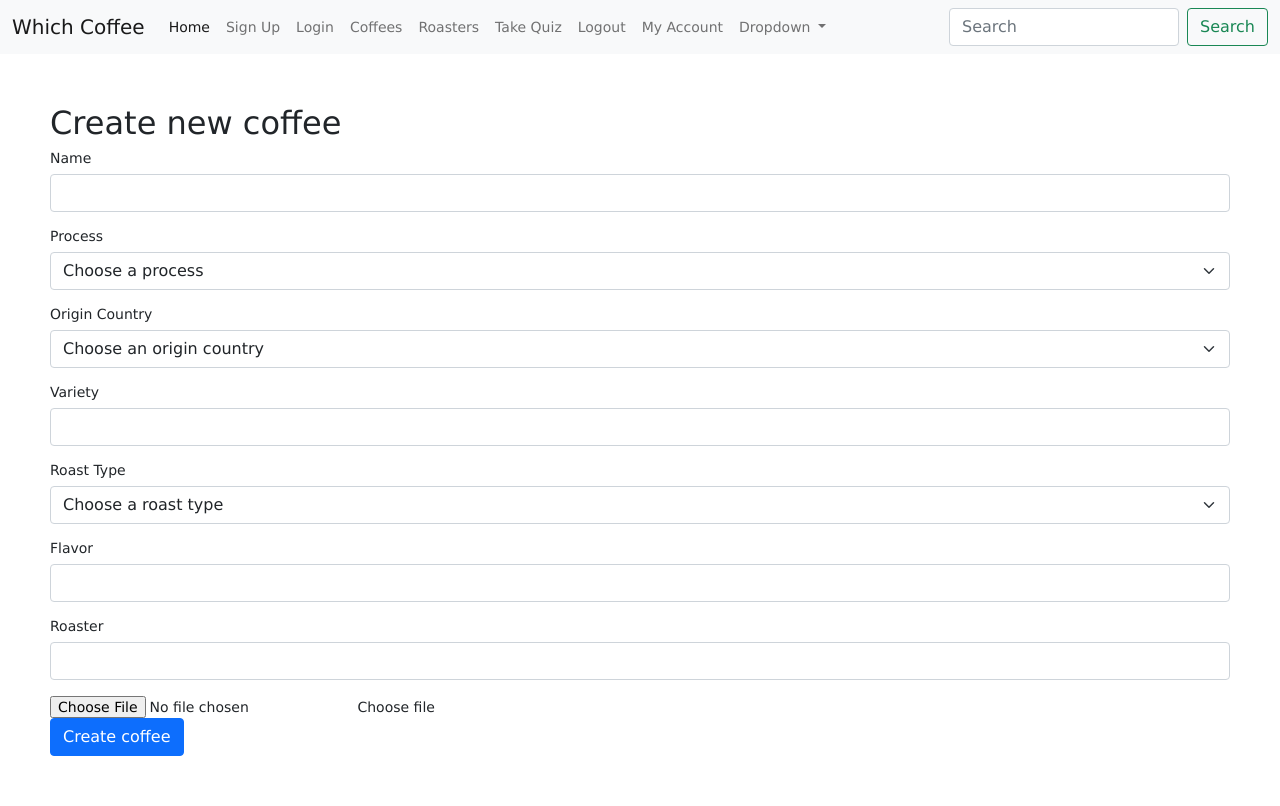
After one commit to karinaglf/ironhack-project-which-coffee, a Node server app: page /coffees/create-coffee in a window 1280 px wide. The commit adds this page. Run offline with Node 20, Linux system fonts and the light colour scheme; some libraries are stand-ins or nearby versions.

Commit message:
Create create coffee view

```diff
--- a/routes/coffee.routes.js
+++ b/routes/coffee.routes.js
@@ -1,29 +1,49 @@
-const router = require("express").Router();
-const Coffee = require("../models/coffee.model")
+const router = require('express').Router();
+const Coffee = require('../models/coffee.model');
 
 // GET - Show all coffees list
 
-router.get("/coffees", (req, res) => {
-
+router.get('/coffees', (req, res) => {
   Coffee.find()
-        .then((coffeesList)=> {
-            res.render("coffees/all-coffees", {coffeesList});
+    .then((coffeesList) => {
+      res.render('coffees/all-coffees', { coffeesList });
     })
-        .catch( (err) => console.log('Error while displaying all coffees: ',err));
+    .catch((err) => console.log('Error while displaying all coffees: ', err));
 });
 
 // GET /coffee-search?name="str"&originCountry="str"
-router.get("/coffee-search", (req, res) => {
-    console.log("req.query", req.query); //URL query values
+router.get('/coffee-search', (req, res) => {
+  console.log('req.query', req.query); //URL query values
   const coffeeName = req.query.name; //Grab the value from the query
   const originCountry = req.query.originCountry; //Grab the value from the query
 
   //call the DB and find all the coffees that match the name
-    Coffee.find({ name: { $regex: coffeeName, $options: "i" }, originCountry: { $regex: originCountry, $options: "i" } }) //makes it case sensitive and looks for any letter present in the title
+  Coffee.find({
+    name: { $regex: coffeeName, $options: 'i' },
+    originCountry: { $regex: originCountry, $options: 'i' },
+  }) //makes it case sensitive and looks for any letter present in the title
     .then((foundCoffees) => {
       //render the page and display the found coffees
-        res.render("coffees/coffees-search-result", { coffeesList: foundCoffees });
+      res.render('coffees/coffees-search-result', {
+        coffeesList: foundCoffees,
+      });
     });
 });
 
+// GET   /coffees/:coffeeId
+router.get('/coffees/detail/:coffeeId', (req, res) => {
+  console.log('req.params', req.params);
+  const coffeeId = req.params.coffeeId;
+
+  Coffee.findById(coffeeId) //
+    .then((oneCoffee) => {
+      res.render('coffees/coffee-details', { oneCoffee });
+    });
+});
+
+//GET /coffees/create-coffee
+router.get('/coffees/create-coffee', (req, res) => {
+  res.render('coffees/create-coffee');
+});
+
 module.exports = router;
--- a/views/coffees/all-coffees.hbs
+++ b/views/coffees/all-coffees.hbs
@@ -19,7 +19,7 @@
     {{#each coffeesList}}
         <div class="coffees-list">
         <h3>{{this.name}}</h3>
-        <a href="/coffees/{{this._id}}">See Details</a>
+        <a href="/coffees/detail/{{this._id}}">See Details</a>
         </div>
     {{/each}}
     </div>
--- a/views/coffees/coffees-search-result.hbs
+++ b/views/coffees/coffees-search-result.hbs
@@ -19,7 +19,7 @@
     {{#each coffeesList}}
         <div class="coffees-list">
         <h3>{{this.name}}</h3>
-        <a href="/coffees/{{this._id}}">See Details</a>
+        <a href="/coffees/detail/{{this._id}}">See Details</a>
         </div>
     {{/each}}
     </div>
--- /dev/null
+++ b/views/coffees/create-coffee.hbs
@@ -0,0 +1,64 @@
+<h2>Create new coffee</h2>
+
+<form id="form" action="/create-coffee" method="POST">
+  <div class="mb-3">
+    <label for="nameInput" class="form-label">Name</label>
+    <input type="text" name="name" class="form-control" id="nameInput">
+  </div>
+<div class="mb-3">
+    <label for="processInput" class="form-label">Process</label>
+    <select name='process' class="form-select" aria-label="Default select example">
+        <option selected>Choose a process</option>
+        <option value="washed">Washed</option>
+        <option value="natural">Natural</option>
+        <option value="honey">Honey</option>
+        <option value="other">Other</option>
+    </select>
+  </div>
+<div class="mb-3">
+    <label for="originCountryInput" class="form-label">Origin Country</label>
+    <select name='originCountry' class="form-select" aria-label="Default select example">
+        <option selected>Choose an origin country</option>
+        <option value="washed">Brazil</option>
+        <option value="natural">Colombia</option>
+        <option value="honey">Ethiopia</option>
+        <option value="other">Costa Rica</option>
+        <option value="other">Rwanda</option>
+        <option value="other">Kenya</option>
+        <option value="other">Other</option>
+    </select>
+  </div>
+  <div class="mb-3">
+    <label for="varietyInput" class="form-label">Variety</label>
+    <input type="text" name="variety" class="form-control" id="varietyInput">
+  </div>
+  <div class="mb-3">
+    <label for="roastTypeInput" class="form-label">Roast Type</label>
+    <select name='roastType' class="form-select" aria-label="Default select example">
+        <option selected>Choose a roast type</option>
+        <option value="washed">Filter</option>
+        <option value="natural">Espresso</option>
+    </select>
+  </div>
+  <div class="mb-3">
+    <label for="flavorInput" class="form-label">Flavor</label>
+    <input type="text" name="flavor" class="form-control" id="flavorInput">
+  </div>
+  <div class="mb-3">
+    <label for="roasterInput" class="form-label">Roaster</label>
+    <input type="text" name="roaster" class="form-control" id="roasterInput">
+  </div>
+
+  <div class="custom-file">
+    <input type="file" class="custom-file-input" id="imageFile">
+    <label class="custom-file-label" for="imageFile">Choose file</label>
+  </div>
+
+  <button type="submit" class="btn btn-primary">Create coffee</button>
+</form>
+
+{{!-- error message display: --}}
+
+{{#if errorMessage}}
+  <div class="error-message">{{ errorMessage }}</div>
+{{/if}}
```
Also changed, not shown: models/Coffee.model.js (+7 -6 lines), models/Roaster.model.js (+4 -4 lines), views/coffees/coffee-details.hbs (added, +21 -0 lines), public/images/img-coffee-placeholder.jpeg (added), public/images/img-logo-placeholder.jpeg (added). Lines whose indentation alone changed are shown as unchanged.
